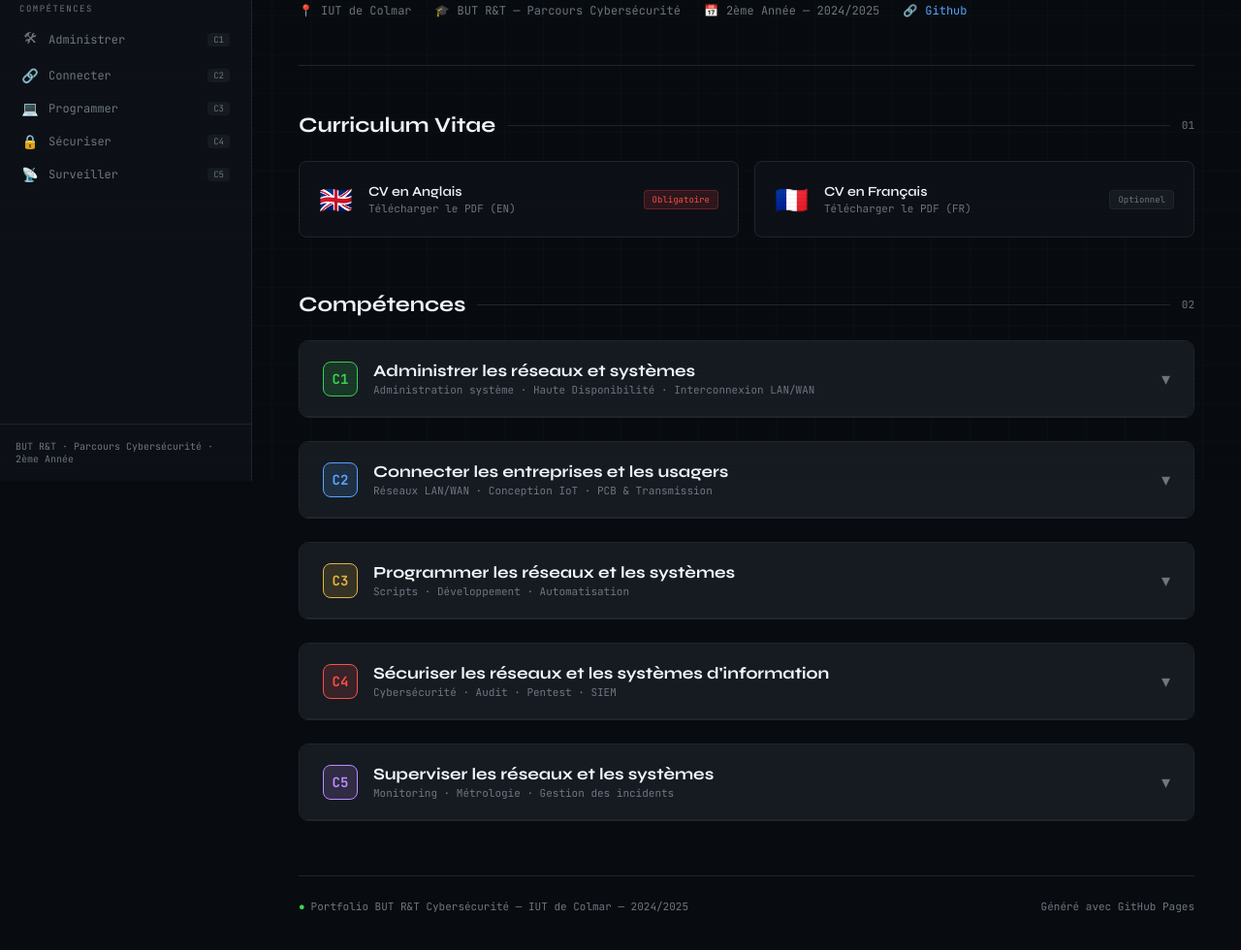
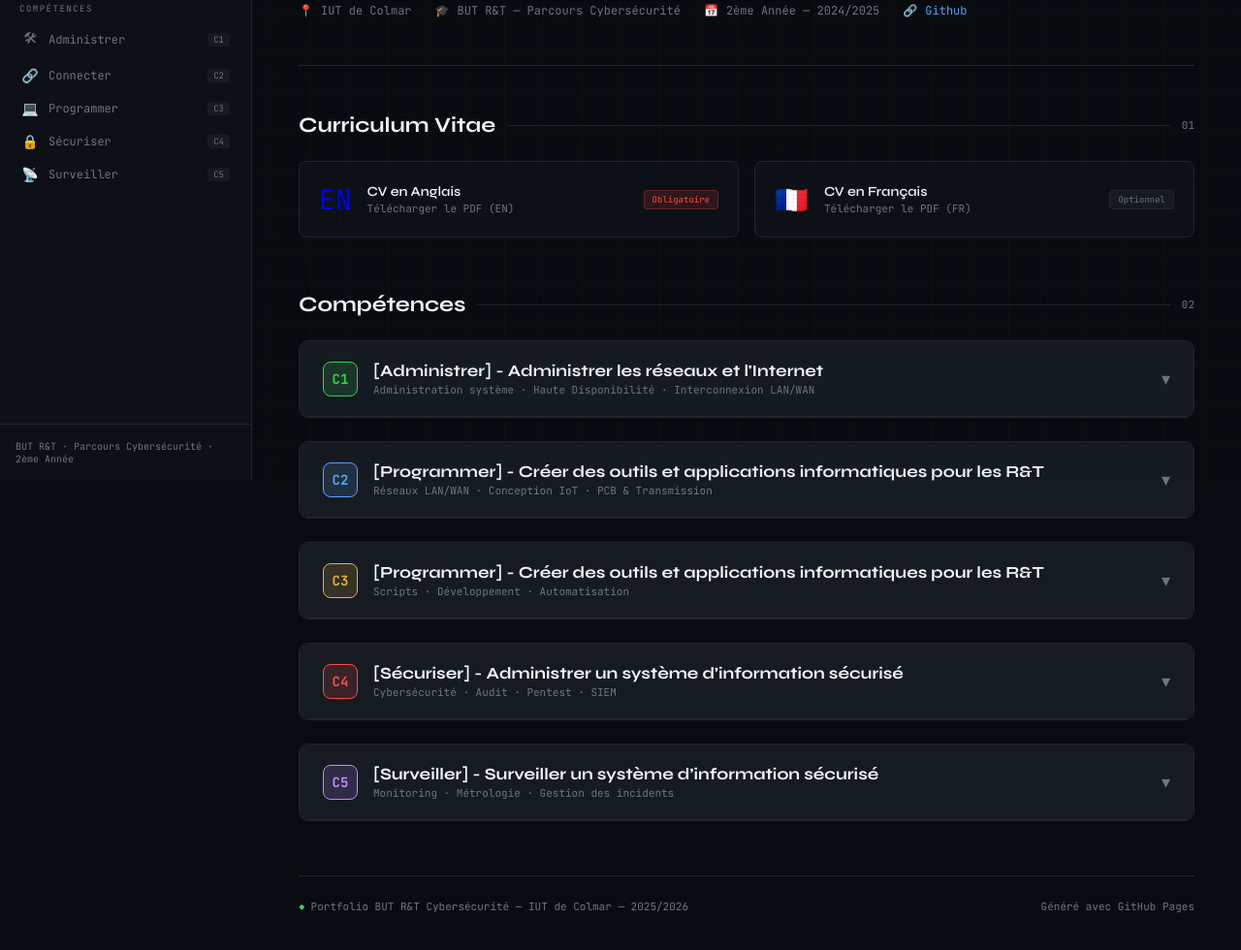
Before and after one commit to Erenakra/erenakra.github.io, a plain HTML site: page index.html in a window 1280 px wide. Shown: the part 304-1284 px from the top of the page at 97% size. Drawn offline with Linux system fonts and the light colour scheme.

Commit message:
Update index.html

```diff
--- a/index.html
+++ b/index.html
@@ -785,7 +785,7 @@
       </div>
       <div class="cv-grid">
         <a class="cv-card" href="Documents/cv_anglais.pdf" target="_blank">
-          <div class="cv-card-icon">🇬🇧</div>
+          <div class="cv-card-icon">EN</div>
           <div class="cv-card-info">
             <h3>CV en Anglais</h3>
             <p>Télécharger le PDF (EN)</p>
@@ -814,7 +814,7 @@
         <div class="comp-header" onclick="toggleComp(this)">
           <div class="comp-num-badge comp-1">C1</div>
           <div class="comp-header-info">
-            <div class="comp-title">Administrer les réseaux et systèmes</div>
+            <div class="comp-title">[Administrer] - Administrer les réseaux et l'Internet</div>
             <div class="comp-subtitle">Administration système · Haute Disponibilité · Interconnexion LAN/WAN</div>
           </div>
           <div class="comp-toggle">▾</div>
@@ -913,7 +913,7 @@
         <div class="comp-header" onclick="toggleComp(this)">
           <div class="comp-num-badge comp-2">C2</div>
           <div class="comp-header-info">
-            <div class="comp-title">Connecter les entreprises et les usagers</div>
+            <div class="comp-title">[Programmer] - Créer des outils et applications informatiques pour les R&T</div>
             <div class="comp-subtitle">Réseaux LAN/WAN · Conception IoT · PCB & Transmission</div>
           </div>
           <div class="comp-toggle">▾</div>
@@ -1008,7 +1008,7 @@
         <div class="comp-header" onclick="toggleComp(this)">
           <div class="comp-num-badge comp-3">C3</div>
           <div class="comp-header-info">
-            <div class="comp-title">Programmer les réseaux et les systèmes</div>
+            <div class="comp-title">[Programmer] - Créer des outils et applications informatiques pour les R&T</div>
             <div class="comp-subtitle">Scripts · Développement · Automatisation</div>
           </div>
           <div class="comp-toggle">▾</div>
@@ -1108,7 +1108,7 @@
         <div class="comp-header" onclick="toggleComp(this)">
           <div class="comp-num-badge comp-4">C4</div>
           <div class="comp-header-info">
-            <div class="comp-title">Sécuriser les réseaux et les systèmes d'information</div>
+            <div class="comp-title">[Sécuriser] - Administrer un système d’information sécurisé</div>
             <div class="comp-subtitle">Cybersécurité · Audit · Pentest · SIEM</div>
           </div>
           <div class="comp-toggle">▾</div>
@@ -1202,7 +1202,7 @@
         <div class="comp-header" onclick="toggleComp(this)">
           <div class="comp-num-badge comp-5">C5</div>
           <div class="comp-header-info">
-            <div class="comp-title">Superviser les réseaux et les systèmes</div>
+            <div class="comp-title">[Surveiller] - Surveiller un système d’information sécurisé</div>
             <div class="comp-subtitle">Monitoring · Métrologie · Gestion des incidents</div>
           </div>
           <div class="comp-toggle">▾</div>
@@ -1296,7 +1296,7 @@
     <footer class="footer">
       <div class="footer-left">
         <span style="color:var(--green)">●</span>
-        Portfolio BUT R&amp;T Cybersécurité — IUT de Colmar — 2024/2025
+        Portfolio BUT R&amp;T Cybersécurité — IUT de Colmar — 2025/2026
       </div>
       <div>Généré avec GitHub Pages</div>
     </footer>
```
